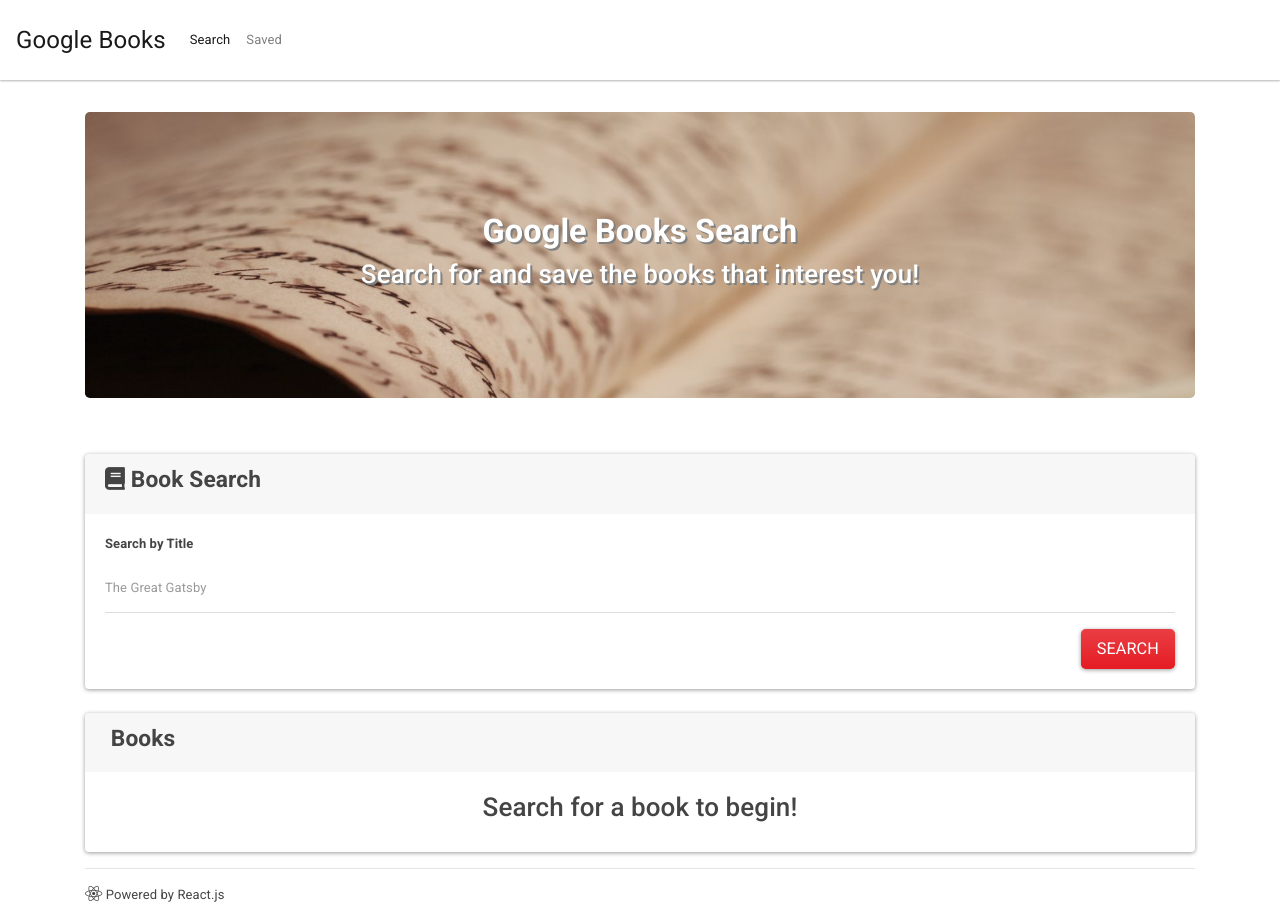
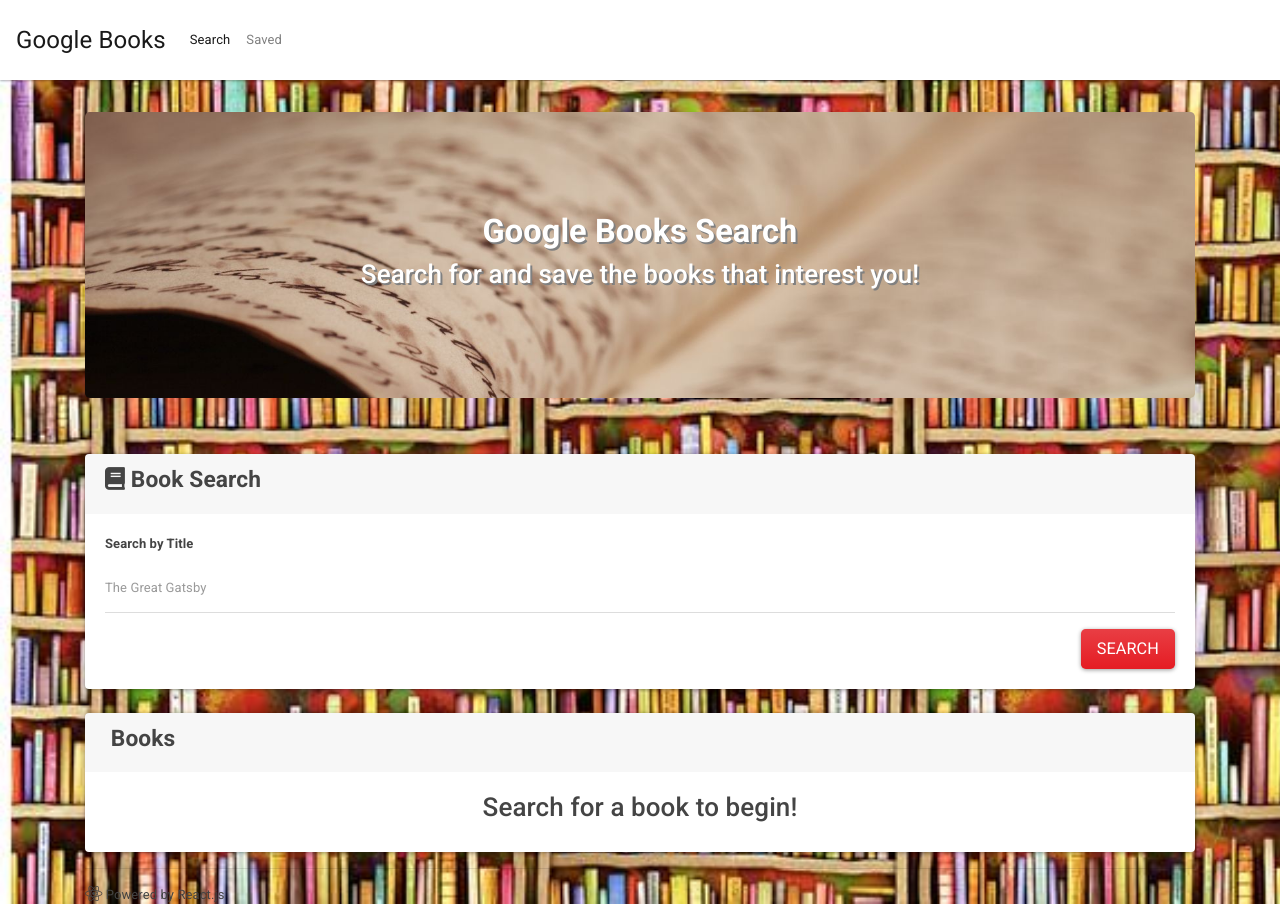
Before and after one commit to MacCabe1888/Google-Books-Search, a React (Create React App) app in the folder client/: page / in a window 1280 px wide. Built offline with nearby package versions, Linux system fonts and the light colour scheme; some icons are missing.

Commit message:
added background

```diff
--- a/client/src/App.js
+++ b/client/src/App.js
@@ -10,7 +10,10 @@
   return (
     // using React Router to handle navigation through the site
     <Router>
-      <div>
+      <div style={{
+        backgroundImage: "url(/assets/images/background.jpg)",
+        backgroundSize: "cover"
+      }}>
         {/* The Nav bar is present on every page. */}
         <Nav />
         {/* The Switch tag is used for conditional page rendering based on the specified path. */}
```
Also changed, not shown: client/public/assets/images/background.jpg (added).
